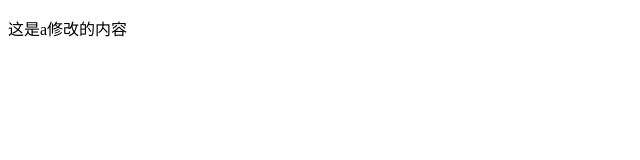
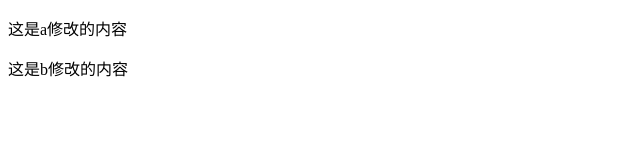
Before and after one commit to myra-homepage/myra4, a plain HTML site: page index.html in a window 1280 px wide. Shown: the whole page, without its empty margins (0-640 px from the left). Drawn offline with Linux system fonts and the light colour scheme.

Commit message:
这是b修改的内容

```diff
--- a/index.html
+++ b/index.html
@@ -11,6 +11,7 @@
 
 <body>
     <p>这是a修改的内容</p>
+    <p>这是b修改的内容</p>
 </body>
 
 </html>
```
